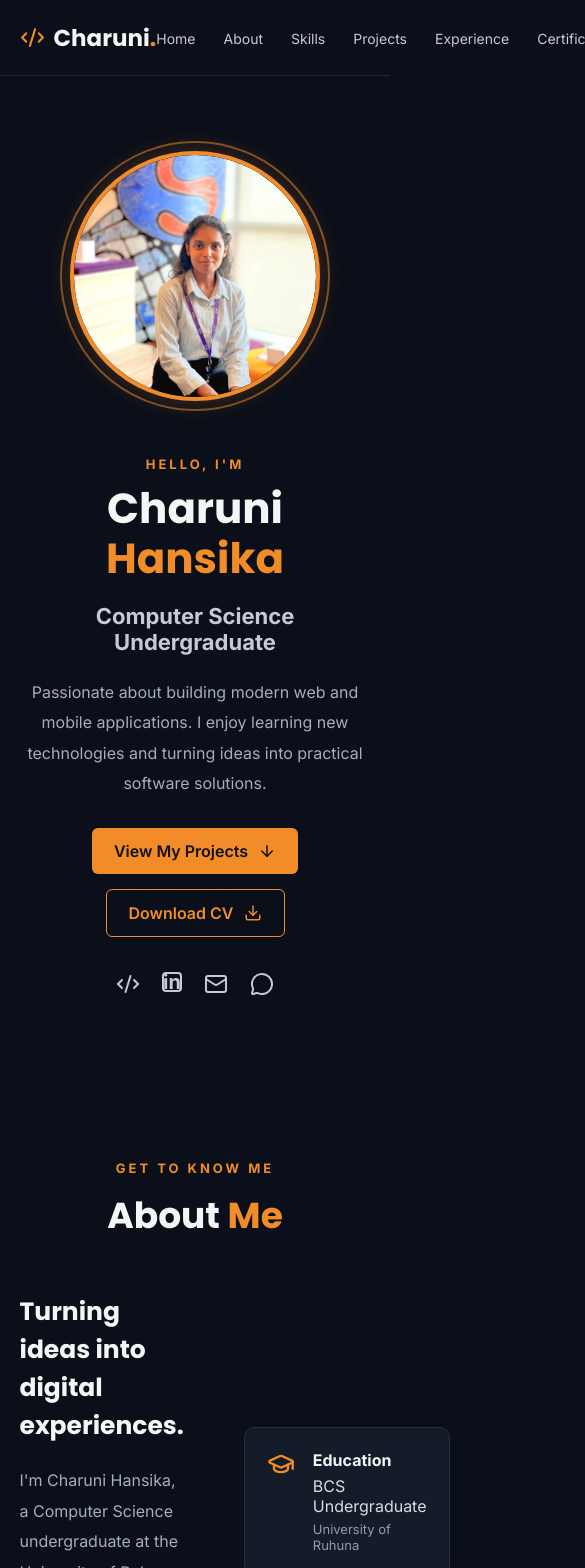
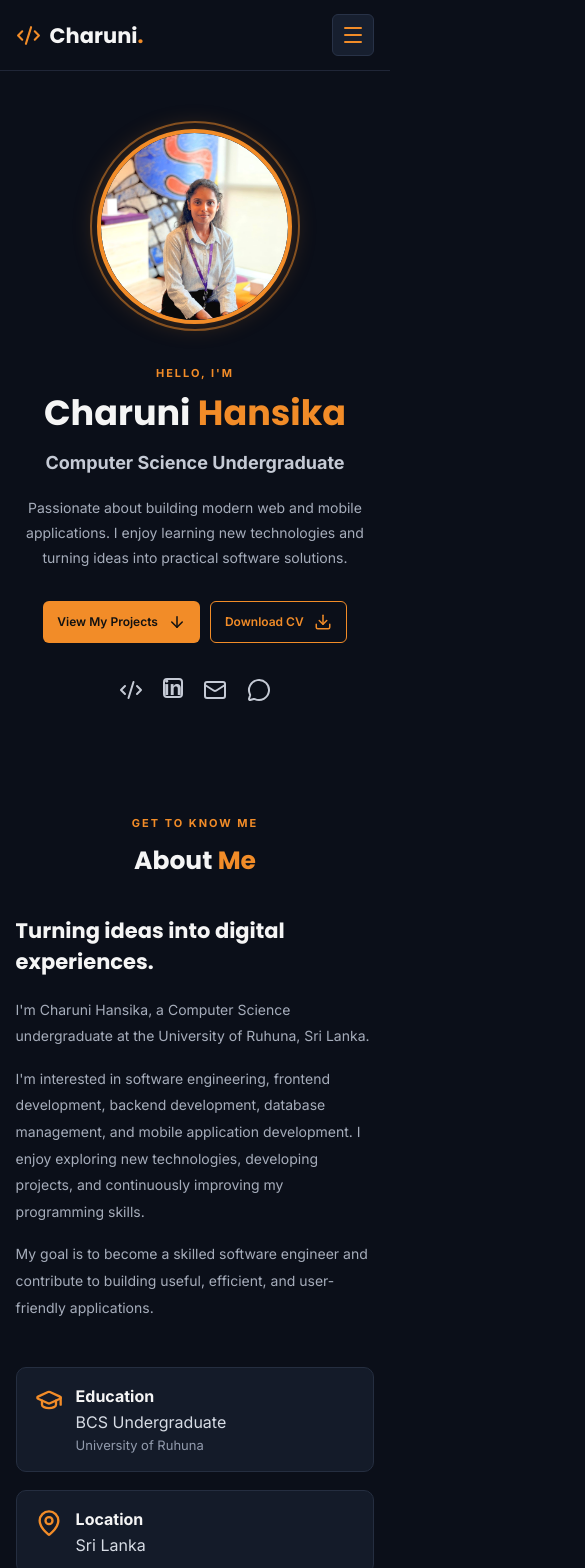
Before and after one commit to CharuniLiyanage/charuni-portfolio, a React (Vite) app in the folder charuni-portfolio/: page / in a window 390 px wide. Shown: the top 1568 px of the page, 585 px wide, since content can reach past the window. Built offline with nearby package versions, Linux system fonts and the light colour scheme.

Commit message:
Improve mobile responsive design

```diff
--- a/charuni-portfolio/src/styles.css
+++ b/charuni-portfolio/src/styles.css
@@ -1077,3 +1077,375 @@ a {
     padding: 28px 18px;
   }
 }
+
+
+/* GLOBAL RESPONSIVE FIXES */
+
+html,
+body {
+  width: 100%;
+  overflow-x: hidden;
+}
+
+img {
+  max-width: 100%;
+}
+
+.container {
+  width: 90%;
+  max-width: 1150px;
+}
+
+/* TABLETS */
+
+@media (max-width: 900px) {
+  .section {
+    padding: 75px 0;
+  }
+
+  .about-content {
+    grid-template-columns: 1fr;
+    gap: 35px;
+  }
+
+  .skills-grid {
+    grid-template-columns: 1fr 1fr;
+  }
+
+  .education-grid {
+    grid-template-columns: 1fr;
+  }
+
+  .education-card:first-child {
+    grid-column: auto;
+  }
+}
+
+/* MOBILE */
+
+@media (max-width: 768px) {
+  .container {
+    width: 90%;
+  }
+
+  .section {
+    padding: 65px 0;
+  }
+
+  .section-heading {
+    margin-bottom: 35px;
+  }
+
+  .section-heading h2 {
+    font-size: 28px;
+  }
+
+  .section-subtitle,
+  .hero-greeting {
+    font-size: 11px;
+    letter-spacing: 2px;
+  }
+
+  /* HERO */
+
+  .hero {
+    min-height: auto;
+    padding-top: 45px;
+    padding-bottom: 55px;
+    gap: 30px;
+  }
+
+  .hero-content h1 {
+    font-size: clamp(34px, 9vw, 48px);
+  }
+
+  .hero-content h2 {
+    font-size: 18px;
+  }
+
+  .hero-description {
+    font-size: 14px;
+    line-height: 1.8;
+  }
+
+  .hero-image {
+    width: 250px;
+    height: 250px;
+  }
+
+  .image-frame {
+    width: 220px;
+    height: 220px;
+  }
+
+  .image-decoration {
+    width: 240px;
+    height: 240px;
+  }
+
+  /* ABOUT */
+
+  .about-content {
+    grid-template-columns: 1fr;
+    gap: 30px;
+  }
+
+  .about-text h3 {
+    font-size: 21px;
+  }
+
+  .about-text p {
+    font-size: 14px;
+  }
+
+  .info-card {
+    padding: 18px;
+    gap: 13px;
+  }
+
+  /* SKILLS */
+
+  .skills-grid {
+    grid-template-columns: 1fr;
+    gap: 18px;
+  }
+
+  .skill-card {
+    padding: 22px;
+  }
+
+  /* PROJECTS */
+
+  .projects-grid {
+    grid-template-columns: 1fr;
+    gap: 22px;
+  }
+
+  .project-details {
+    padding: 20px;
+  }
+
+  .project-details h3 {
+    font-size: 19px;
+  }
+
+  .project-description {
+    font-size: 13px;
+  }
+
+  /* EXPERIENCE */
+
+  .experience-card {
+    padding-left: 32px;
+  }
+
+  .experience-content {
+    padding: 18px;
+  }
+
+  .experience-content h3 {
+    font-size: 18px;
+  }
+
+  /* CERTIFICATIONS */
+
+  .certifications-grid {
+    grid-template-columns: 1fr;
+  }
+
+  .certification-card {
+    padding: 18px;
+    gap: 13px;
+  }
+
+  /* EDUCATION */
+
+  .education-grid {
+    grid-template-columns: 1fr;
+  }
+
+  .education-card {
+    padding: 18px;
+    gap: 13px;
+  }
+
+  /* CONTACT */
+
+  .contact-content {
+    grid-template-columns: 1fr;
+    gap: 15px;
+  }
+
+  .contact-card {
+    padding: 18px;
+  }
+
+  .contact-cta {
+    padding: 25px 18px;
+  }
+
+  /* BUTTONS */
+
+  .hero-buttons {
+    justify-content: center;
+  }
+
+  .btn {
+    padding: 12px 17px;
+    font-size: 13px;
+  }
+}
+
+/* SMALL PHONES */
+
+@media (max-width: 480px) {
+  .container {
+    width: 92%;
+  }
+
+  .section {
+    padding: 55px 0;
+  }
+
+  .section-heading h2 {
+    font-size: 25px;
+  }
+
+  .hero-content h1 {
+    font-size: 35px;
+  }
+
+  .hero-image {
+    width: 220px;
+    height: 220px;
+  }
+
+  .image-frame {
+    width: 195px;
+    height: 195px;
+  }
+
+  .image-decoration {
+    width: 210px;
+    height: 210px;
+  }
+
+  .hero-buttons {
+    gap: 10px;
+  }
+
+  .btn {
+    padding: 11px 14px;
+    font-size: 12px;
+  }
+
+  .social-links {
+    gap: 20px;
+  }
+
+  .skill-card {
+    padding: 18px;
+  }
+
+  .project-links {
+    gap: 12px;
+  }
+
+  .experience-content {
+    padding: 16px;
+  }
+
+  .certification-card,
+  .education-card {
+    padding: 16px;
+  }
+
+  .contact-card {
+    padding: 15px;
+  }
+
+  .contact-card p {
+    font-size: 12px;
+  }
+}
+
+
+/* MOBILE NAVIGATION */
+
+@media (max-width: 768px) {
+  .header {
+    position: sticky;
+    top: 0;
+    z-index: 1000;
+  }
+
+  .navbar {
+    height: 70px;
+    position: relative;
+  }
+
+  .logo {
+    font-size: 21px;
+  }
+
+  .menu-toggle {
+    display: flex;
+    align-items: center;
+    justify-content: center;
+    width: 42px;
+    height: 42px;
+    font-size: 24px;
+    border: 1px solid #283247;
+    border-radius: 6px;
+    background: #171f2f;
+    color: #f28c28;
+    cursor: pointer;
+  }
+
+  .nav-links {
+    display: none;
+    position: absolute;
+    top: 70px;
+    left: 0;
+    right: 0;
+    flex-direction: column;
+    gap: 0;
+    padding: 10px 0;
+    background: #141b29;
+    border: 1px solid #283247;
+    border-top: 2px solid #f28c28;
+    border-radius: 0 0 10px 10px;
+    box-shadow: 0 10px 25px rgba(0, 0, 0, 0.3);
+  }
+
+  .nav-links.active {
+    display: flex;
+  }
+
+  .nav-links li {
+    width: 100%;
+  }
+
+  .nav-links a {
+    display: block;
+    padding: 13px 22px;
+    font-size: 14px;
+  }
+
+  .nav-links a:hover {
+    background: #202a3b;
+    color: #f28c28;
+  }
+}
+
+/* DESKTOP NAVIGATION */
+
+@media (min-width: 769px) {
+  .menu-toggle {
+    display: none;
+  }
+
+  .nav-links {
+    display: flex;
+  }
+}
```
Also changed, not shown: charuni-portfolio/src/components/Header.jsx (line endings or trailing spaces).
